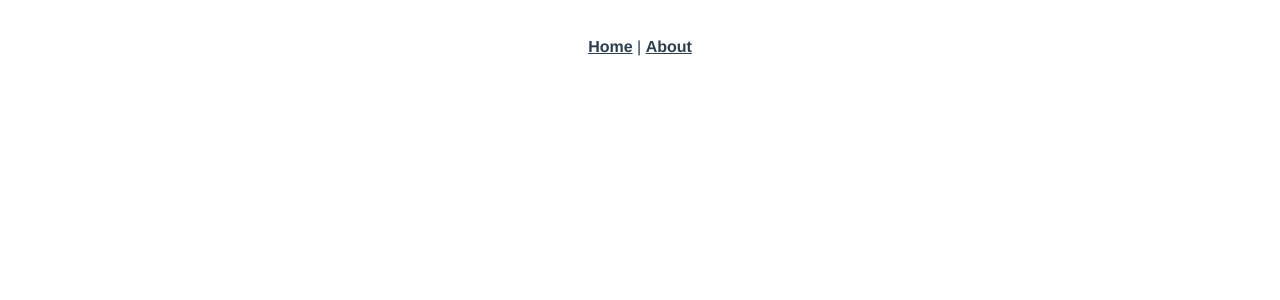
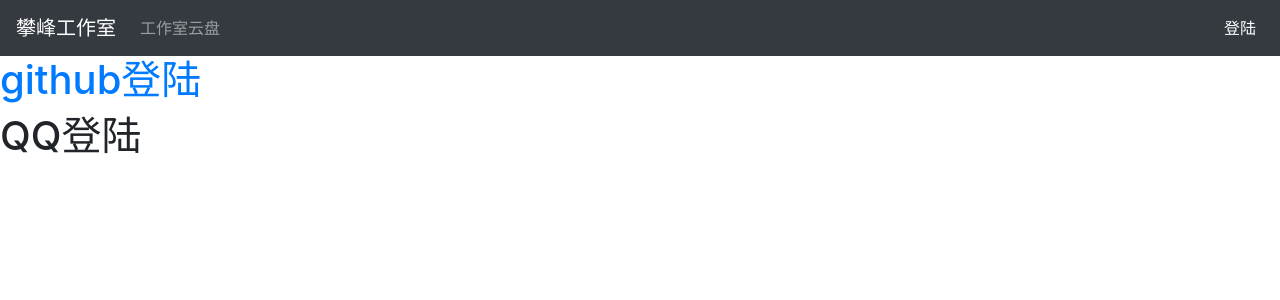
Before and after one commit to panfengstudio/pfstudio-front-end, a Vue app: page /#/login in a window 1280 px wide. Shown: the top 300 px of the page. Built offline with nearby package versions, Linux system fonts and the light colour scheme.

Commit message:
(Complete)完成导航栏

```diff
--- a/babel.config.js
+++ b/babel.config.js
@@ -1,5 +1,10 @@
 module.exports = {
-  presets: [
-    '@vue/app'
+  "presets": [
+    [
+      "@vue/app",
+      {
+        "useBuiltIns": "entry"
+      }
+    ]
   ]
 }
--- a/src/App.vue
+++ b/src/App.vue
@@ -1,31 +1,60 @@
 <template>
-  <div id="app">
-    <div id="nav">
-      <router-link to="/">Home</router-link> |
-      <router-link to="/about">About</router-link>
+  <div class="index-container">
+    <div class="navigate">
+      <b-navbar toggleable="lg" type="dark" variant="dark">
+        <b-navbar-brand href="/">攀峰工作室</b-navbar-brand>
+
+        <b-navbar-toggle target="nav-collapse"></b-navbar-toggle>
+
+        <b-collapse id="nav-collapse" is-nav>
+          <b-navbar-nav>
+            <b-nav-item href="http://docs.ayang818.top" target="_blank">工作室云盘</b-nav-item>
+          </b-navbar-nav>
+
+          <!-- Right aligned nav items -->
+          <b-navbar-nav class="ml-auto">
+
+            <b-nav-item-dropdown right v-if="!token" v-model="token">
+              <!-- Using 'button-content' slot -->
+              <template slot="button-content"><em>User</em></template>
+              <b-dropdown-item href="#">Profile</b-dropdown-item>
+              <b-dropdown-item href="#">Sign Out</b-dropdown-item>
+            </b-nav-item-dropdown>
+
+            <b-nav-item right v-if="token" >
+              <!-- Using 'button-content' slot -->
+              <template slot="button-content"><em></em></template>
+              <router-link to="/login" class="login">登陆</router-link>
+            </b-nav-item>
+
+          </b-navbar-nav>
+        </b-collapse>
+      </b-navbar>
     </div>
-    <router-view/>
+    <router-view></router-view>
   </div>
 </template>
 
-<style>
-#app {
-  font-family: 'Avenir', Helvetica, Arial, sans-serif;
-  -webkit-font-smoothing: antialiased;
-  -moz-osx-font-smoothing: grayscale;
-  text-align: center;
-  color: #2c3e50;
-}
-#nav {
-  padding: 30px;
-}
+<script>
+  export default {
+    props: {
 
-#nav a {
-  font-weight: bold;
-  color: #2c3e50;
-}
+    },
+    data() {
+      return {
+        token: {},
+      }
+    },
+    methods: {
 
-#nav a.router-link-exact-active {
-  color: #42b983;
-}
+    },
+  }
+</script>
+
+<style lang="css">
+  .login {
+    color: #fff;
+    text-decoration: none;
+    outline: none;
+  }
 </style>
--- a/src/components/HelloWorld.vue
+++ /dev/null
@@ -1,59 +0,0 @@
-<template>
-  <div class="hello">
-    <h1>{{ msg }}</h1>
-    <p>
-      For a guide and recipes on how to configure / customize this project,<br>
-      check out the
-      <a href="https://cli.vuejs.org" target="_blank" rel="noopener">vue-cli documentation</a>.
-    </p>
-    <h3>Installed CLI Plugins</h3>
-    <ul>
-      <li><a href="https://github.com/vuejs/vue-cli/tree/dev/packages/%40vue/cli-plugin-babel" target="_blank" rel="noopener">babel</a></li>
-      <li><a href="https://github.com/vuejs/vue-cli/tree/dev/packages/%40vue/cli-plugin-pwa" target="_blank" rel="noopener">pwa</a></li>
-      <li><a href="https://github.com/vuejs/vue-cli/tree/dev/packages/%40vue/cli-plugin-eslint" target="_blank" rel="noopener">eslint</a></li>
-    </ul>
-    <h3>Essential Links</h3>
-    <ul>
-      <li><a href="https://vuejs.org" target="_blank" rel="noopener">Core Docs</a></li>
-      <li><a href="https://forum.vuejs.org" target="_blank" rel="noopener">Forum</a></li>
-      <li><a href="https://chat.vuejs.org" target="_blank" rel="noopener">Community Chat</a></li>
-      <li><a href="https://twitter.com/vuejs" target="_blank" rel="noopener">Twitter</a></li>
-      <li><a href="https://news.vuejs.org" target="_blank" rel="noopener">News</a></li>
-    </ul>
-    <h3>Ecosystem</h3>
-    <ul>
-      <li><a href="https://router.vuejs.org" target="_blank" rel="noopener">vue-router</a></li>
-      <li><a href="https://vuex.vuejs.org" target="_blank" rel="noopener">vuex</a></li>
-      <li><a href="https://github.com/vuejs/vue-devtools#vue-devtools" target="_blank" rel="noopener">vue-devtools</a></li>
-      <li><a href="https://vue-loader.vuejs.org" target="_blank" rel="noopener">vue-loader</a></li>
-      <li><a href="https://github.com/vuejs/awesome-vue" target="_blank" rel="noopener">awesome-vue</a></li>
-    </ul>
-  </div>
-</template>
-
-<script>
-export default {
-  name: 'HelloWorld',
-  props: {
-    msg: String
-  }
-}
-</script>
-
-<!-- Add "scoped" attribute to limit CSS to this component only -->
-<style scoped>
-h3 {
-  margin: 40px 0 0;
-}
-ul {
-  list-style-type: none;
-  padding: 0;
-}
-li {
-  display: inline-block;
-  margin: 0 10px;
-}
-a {
-  color: #42b983;
-}
-</style>
--- a/src/main.js
+++ b/src/main.js
@@ -1,10 +1,18 @@
+import '@babel/polyfill'
+import 'mutationobserver-shim'
 import Vue from 'vue'
+import './plugins/bootstrap-vue'
 import App from './App.vue'
 import router from './router'
 import './registerServiceWorker'
 
 Vue.config.productionTip = false
 
+import axios from "axios"
+Vue.prototype.$http = axios.create({
+  baseURL: "http://localhost:1080"
+})
+
 new Vue({
   router,
   render: h => h(App)
--- /dev/null
+++ b/src/plugins/bootstrap-vue.js
@@ -0,0 +1,7 @@
+import Vue from 'vue'
+
+import BootstrapVue from 'bootstrap-vue'
+import 'bootstrap/dist/css/bootstrap.min.css'
+import 'bootstrap-vue/dist/bootstrap-vue.css'
+
+Vue.use(BootstrapVue)
--- a/src/router.js
+++ b/src/router.js
@@ -1,6 +1,7 @@
 import Vue from 'vue'
 import Router from 'vue-router'
 import Home from './views/Home.vue'
+import Login from './views/Login.vue'
 
 Vue.use(Router)
 
@@ -8,16 +9,13 @@ export default new Router({
   routes: [
     {
       path: '/',
-      name: 'home',
+      name: 'Home',
       component: Home
     },
     {
-      path: '/about',
-      name: 'about',
-      // route level code-splitting
-      // this generates a separate chunk (about.[hash].js) for this route
-      // which is lazy-loaded when the route is visited.
-      component: () => import(/* webpackChunkName: "about" */ './views/About.vue')
+      path: '/login',
+      name: 'Login',
+      component: Login
     }
   ]
 })
--- a/src/views/About.vue
+++ /dev/null
@@ -1,5 +0,0 @@
-<template>
-  <div class="about">
-    <h1>This is an about page</h1>
-  </div>
-</template>
--- a/src/views/Home.vue
+++ /dev/null
@@ -1,18 +0,0 @@
-<template>
-  <div class="home">
-    <img alt="Vue logo" src="../assets/logo.png">
-    <HelloWorld msg="Welcome to Your Vue.js App"/>
-  </div>
-</template>
-
-<script>
-// @ is an alias to /src
-import HelloWorld from '@/components/HelloWorld.vue'
-
-export default {
-  name: 'home',
-  components: {
-    HelloWorld
-  }
-}
-</script>
--- /dev/null
+++ b/src/views/Login.vue
@@ -0,0 +1,16 @@
+<template>
+    <div>
+        <h1><a href="https://github.com/login/oauth/authorize?client_id=b199ac6818ca44d9612a&redirect_uri=http://localhost:1080/api/login/github/callback&scope=user&state=dedede">github登陆</a></h1>
+        <h1>QQ登陆</h1>
+    </div>
+</template>
+
+<script>
+export default {
+
+}
+</script>
+
+<style lang="css">
+
+</style>
```
Also changed, not shown: package.json (+10 -0 lines), src/main.css (added), 1 other file (tests, documents, lock files or other folders).
